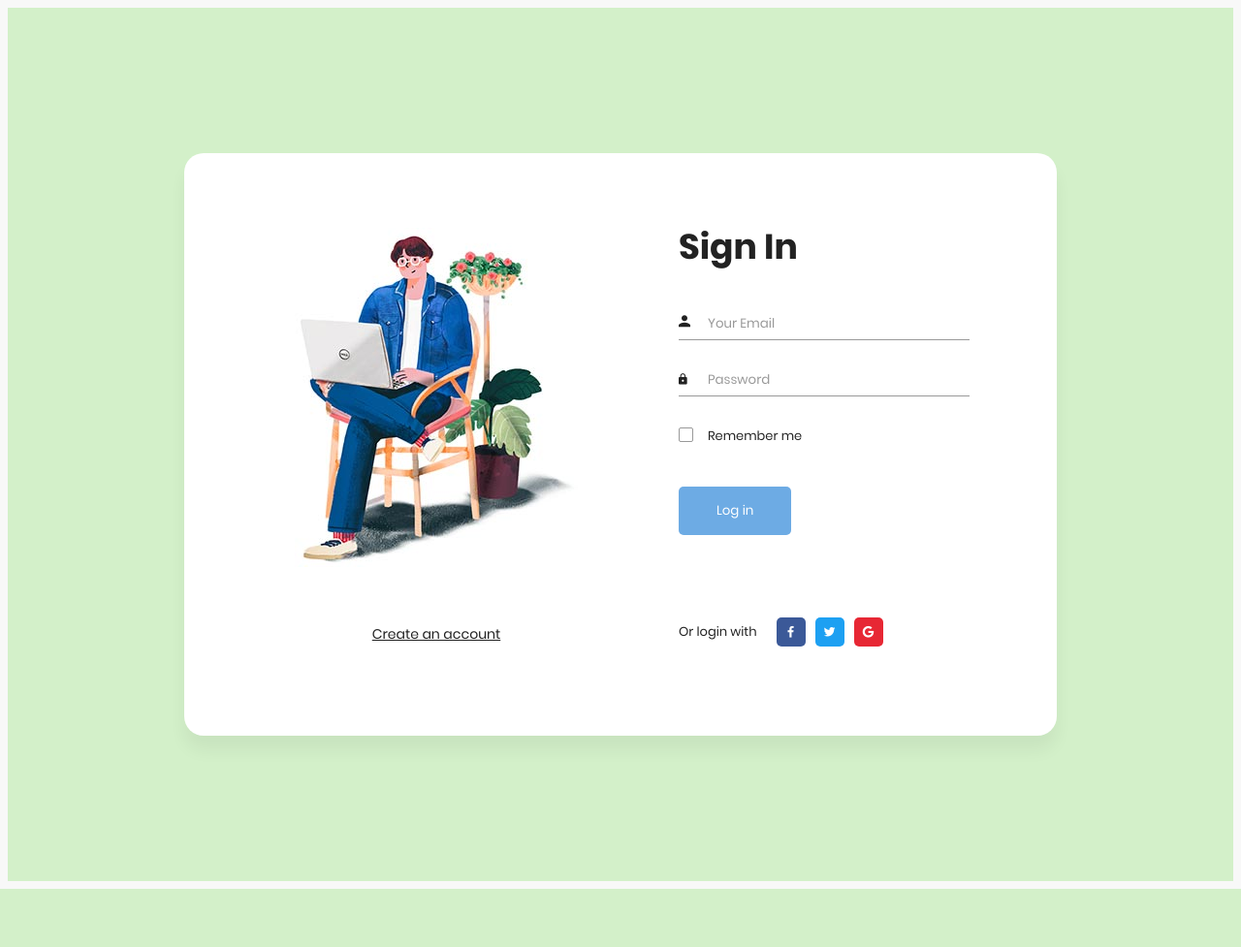
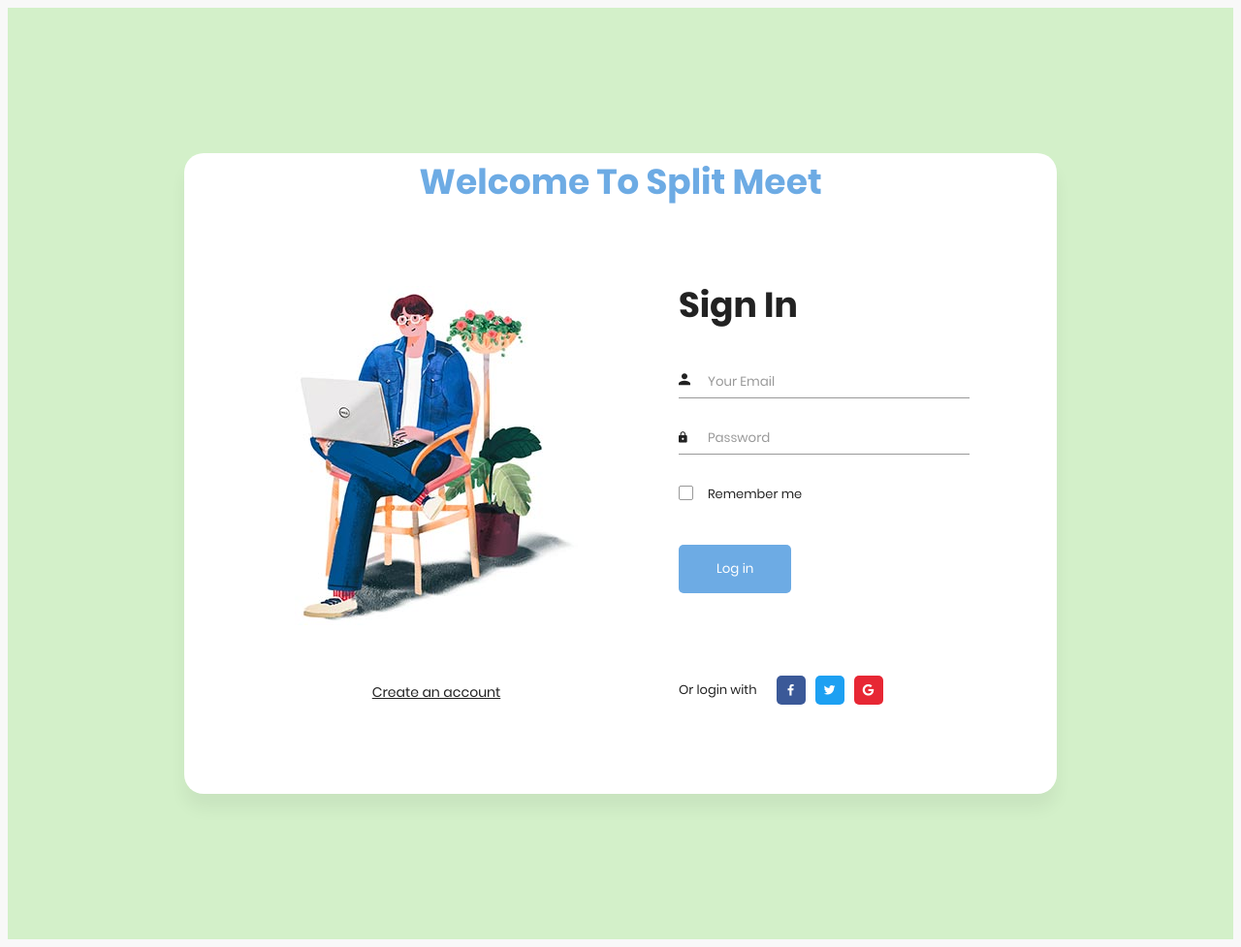
Before and after one commit to rishabh3354/split_meet, a Django app: page / in a window 1280 px wide. Shown: the whole page at 97% size. Before the commit the page ends 917 px from the top, so only its background shows below. Run offline with Django 3.2, Linux system fonts and the light colour scheme.

Commit message:
static page changes

```diff
--- a/split_meet/static/css/style.css
+++ b/split_meet/static/css/style.css
@@ -264,6 +264,11 @@ body {
 
 .form-title {
   margin-bottom: 33px; }
+
+ .form-welcome {
+  text-align:center;
+  color:#6dabe4;
+   }
 
 .signup-image {
   margin-top: 45px; }
--- a/split_meet/template/index.html
+++ b/split_meet/template/index.html
@@ -5,7 +5,7 @@
     <meta charset="UTF-8">
     <meta name="viewport" content="width=device-width, initial-scale=1.0">
     <meta http-equiv="X-UA-Compatible" content="ie=edge">
-    <title>Sign Up Form by Colorlib</title>
+    <title>Split Meet | Sign-In</title>
 
     <!-- Font Icon -->
     <link rel="stylesheet" href="{% static 'fonts/material-icon/css/material-design-iconic-font.min.css' %}">
@@ -18,6 +18,7 @@
     <div class="main">
         <section class="sign-in">
             <div class="container">
+                <h2 class="form-welcome">Welcome To Split Meet</h2>
                 <div class="signin-content">
                     <div class="signin-image">
                         <figure><img src="{% static 'images/signin-image.jpg' %}" alt="sing up image"></figure>
@@ -25,7 +26,7 @@
                     </div>
 
                     <div class="signin-form">
-                        <h2 class="form-title">Sign In</h2>
+                        <h2 class="form-title">Sign In </h2>
                         <form method="POST" class="register-form" id="login-form">
                             <div class="form-group">
                                 <label for="your_name"><i class="zmdi zmdi-account material-icons-name"></i></label>
--- a/split_meet/template/index_sign_up.html
+++ b/split_meet/template/index_sign_up.html
@@ -5,7 +5,7 @@
     <meta charset="UTF-8">
     <meta name="viewport" content="width=device-width, initial-scale=1.0">
     <meta http-equiv="X-UA-Compatible" content="ie=edge">
-    <title>Sign Up Form by Colorlib</title>
+    <title>Split Meet | Sign-Up</title>
 
     <!-- Font Icon -->
     <link rel="stylesheet" href="{% static 'fonts/material-icon/css/material-design-iconic-font.min.css' %}">
@@ -20,6 +20,7 @@
         <!-- Sign up form -->
         <section class="signup">
             <div class="container">
+                <h2 class="form-welcome">Welcome To Split Meet</h2>
                 <div class="signup-content">
                     <div class="signup-form">
                         <h2 class="form-title">Sign Up</h2>
```
